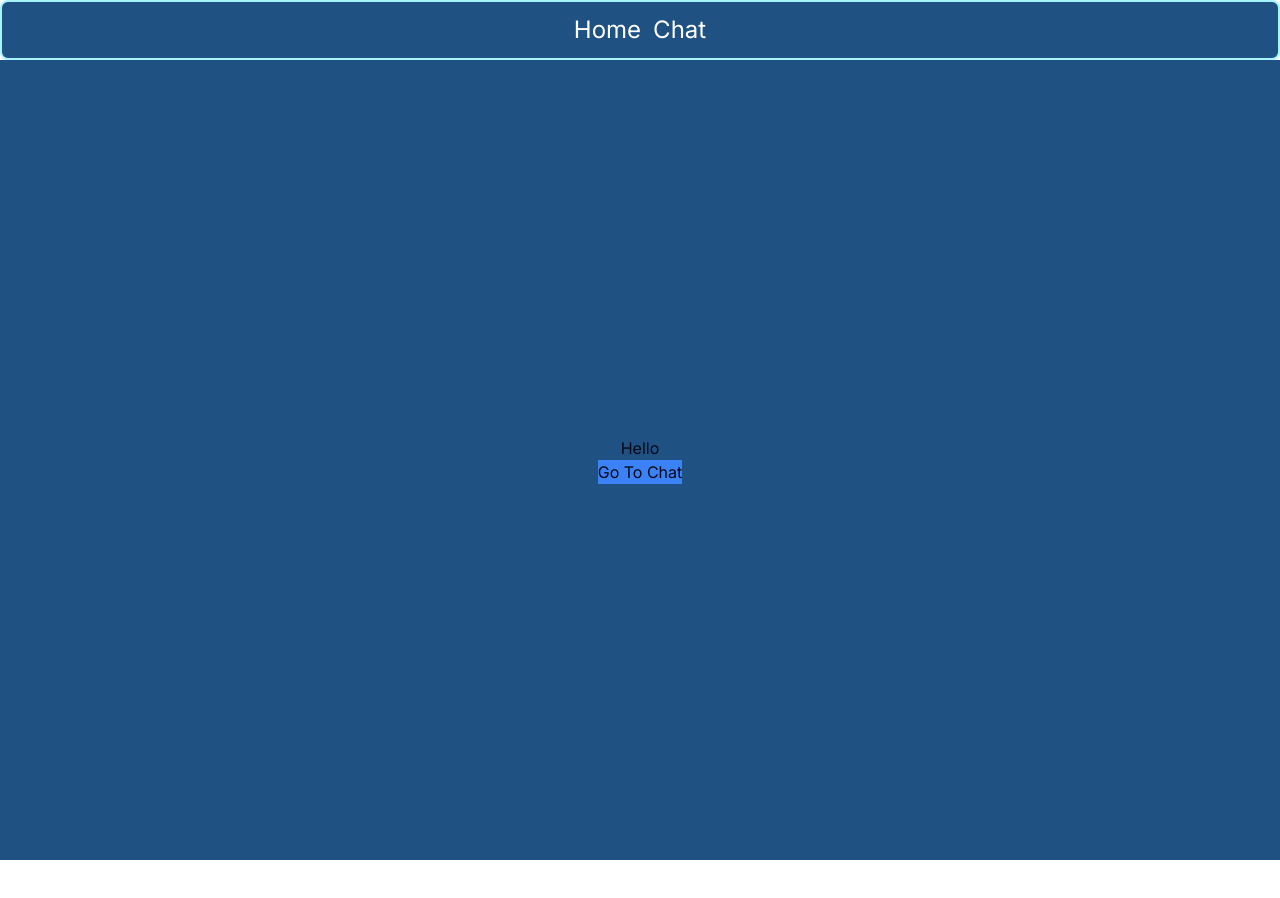
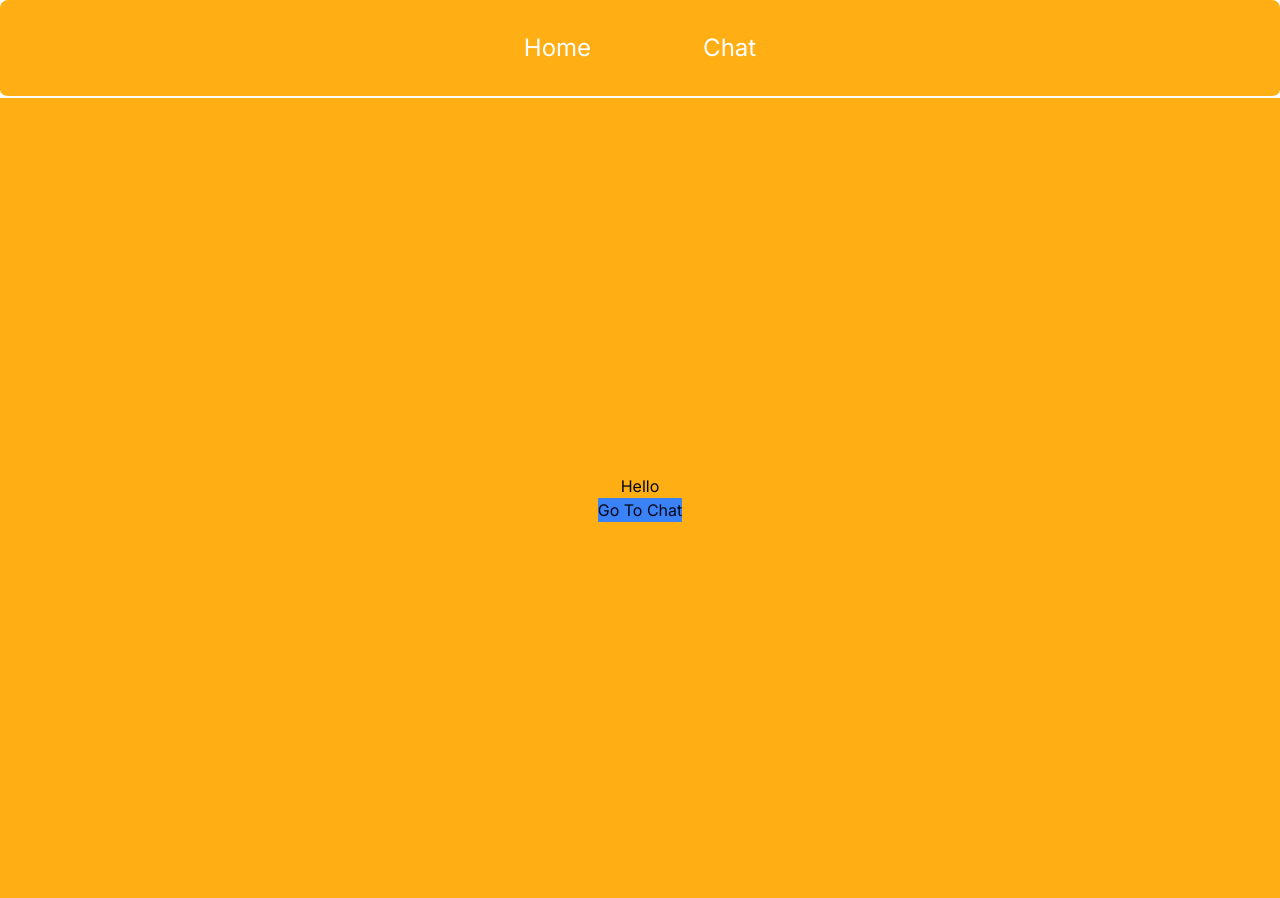
Before and after one commit to TNorsang/philo, a Next.js app: page / in a window 1280 px wide. Before the commit the page ends 860 px from the top, so only its background shows below. Built offline with nearby package versions, Linux system fonts and the light colour scheme.

Commit message:
fixed navbar

```diff
--- a/app/page.tsx
+++ b/app/page.tsx
@@ -7,7 +7,7 @@ export default function Home() {
   const [showChat, setShowChat] = useState(false)
 
   return (
-    <main className="flex flex-col h-screen items-center justify-center bg-customBlue">
+    <main className="flex flex-col h-screen items-center justify-center bg-customOrange from-customOrange via-yellow-50 to-white">
       <h1>Hello</h1>
       <Link className="bg-blue-500" href="/chat">
         Go To Chat
--- a/components/ui/nav.tsx
+++ b/components/ui/nav.tsx
@@ -2,7 +2,7 @@ import Link from 'next/link'
 
 export default function NavBar() {
   return (
-    <nav className="flex justify-center items-center bg-customBlue text-white border-2 border-cyan-200 rounded-lg space-x-3 p-3 text-2xl">
+    <nav className="flex justify-center space-x-28 items-center pt-8 pb-8 border-b-2 border-white bg-customOrange text-white rounded-lg text-2xl">
       <Link href="/">Home</Link>
       <Link href="/chat">Chat</Link>
     </nav>
--- a/package.json
+++ b/package.json
@@ -32,6 +32,7 @@
     "@types/react-dom": "^18",
     "postcss": "^8",
     "prettier": "^3.2.5",
+    "prettier-plugin-tailwindcss": "^0.5.14",
     "tailwindcss": "^3.4.1",
     "typescript": "^5"
   },
--- a/tailwind.config.ts
+++ b/tailwind.config.ts
@@ -22,7 +22,7 @@ const config = {
         md: '500px',
       },
       colors: {
-        customBlue: '#1F5283',
+        customOrange: '#FFAF14',
         border: 'hsl(var(--border))',
         input: 'hsl(var(--input))',
         ring: 'hsl(var(--ring))',
```
Also changed, not shown: public/images/philo-logo.png (added), 1 other file (tests, documents, lock files or other folders).
